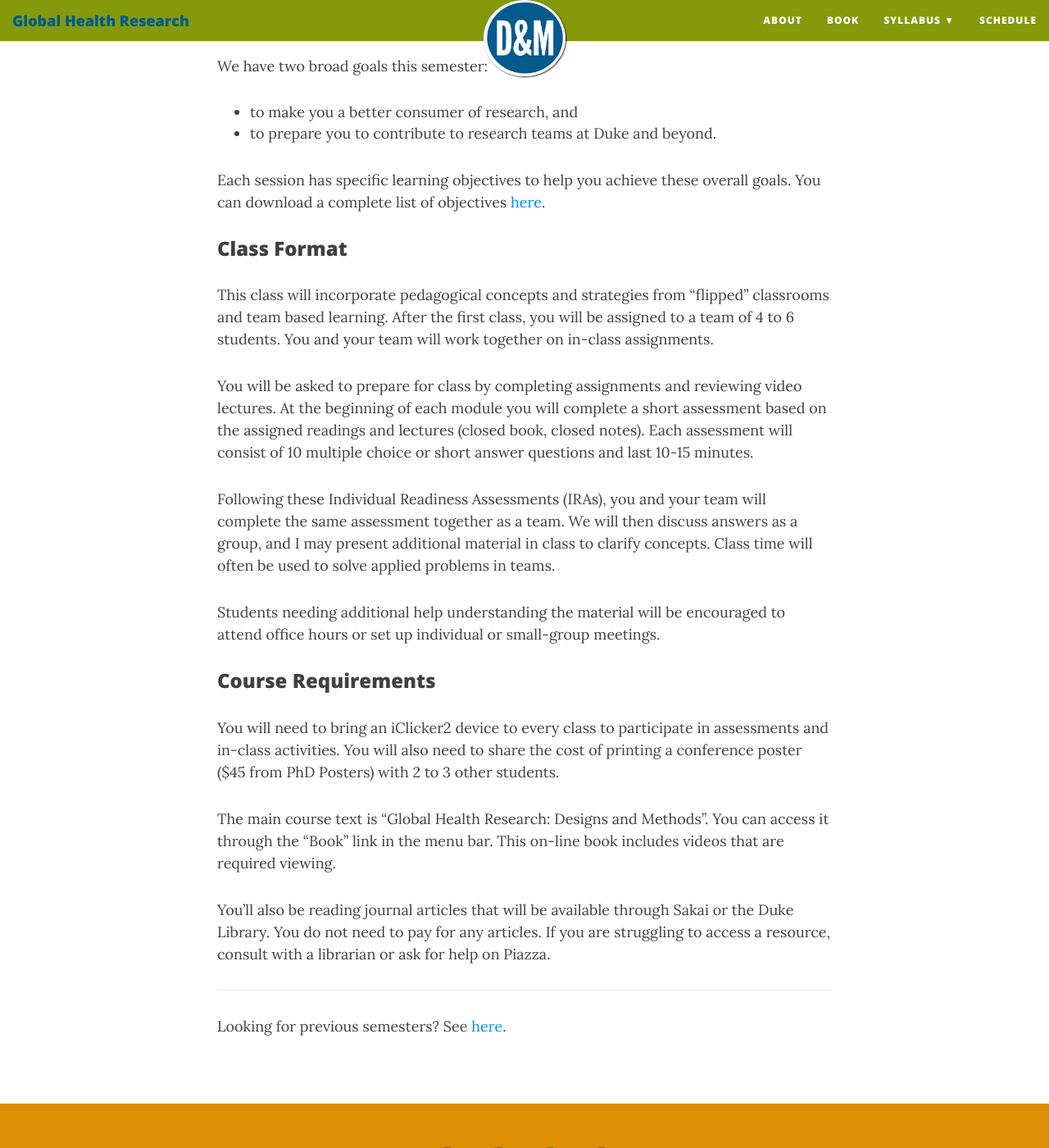
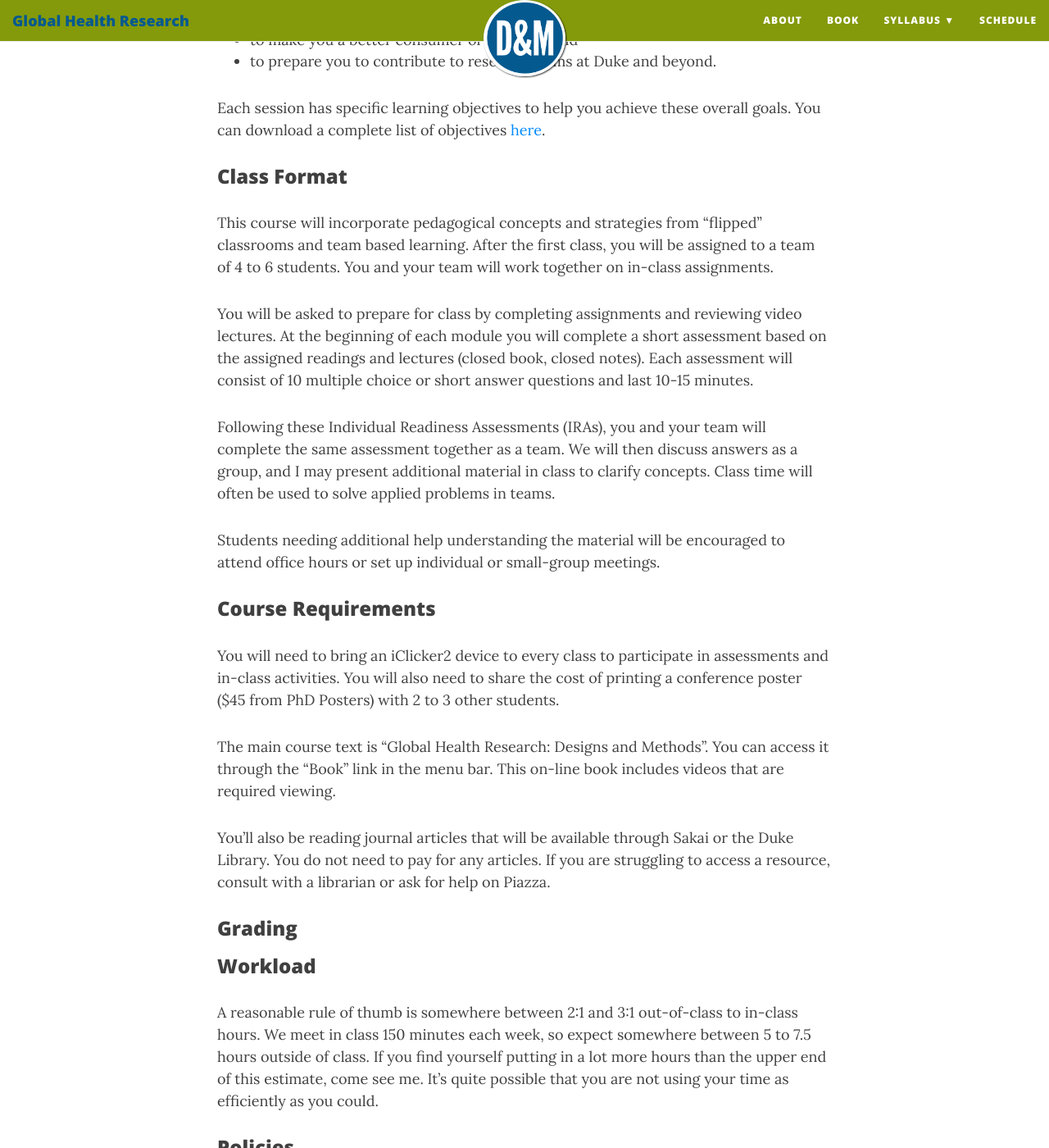
Before and after one commit to ericpgreen/ghr, a Jekyll site: the page built from 702.md, in a window 1280 px wide and 1400 px high, scrolled down 1034 px. Shown: the whole window at 82% size. Built offline with Jekyll 4.4.1, drawn with Linux system fonts in a browser that asks for light colours; nearby versions of some CDN libraries; some of the changed text lies outside the part shown.

```diff
--- a/702.md
+++ b/702.md
@@ -29,7 +25,7 @@ Each session has specific learning objectives to help you achieve these overall
 
 ### Class Format
 
-This class will incorporate pedagogical concepts and strategies from "flipped" classrooms and team based learning. After the first class, you will be assigned to a team of 4 to 6 students. You and your team will work together on in-class assignments.
+This course will incorporate pedagogical concepts and strategies from "flipped" classrooms and team based learning. After the first class, you will be assigned to a team of 4 to 6 students. You and your team will work together on in-class assignments.
 
 You will be asked to prepare for class by completing assignments and reviewing video lectures. At the beginning of each module you will complete a short assessment based on the assigned readings and lectures (closed book, closed notes). Each assessment will consist of 10 multiple choice or short answer questions and last 10-15 minutes.
 
@@ -45,6 +41,19 @@ The main course text is "Global Health Research: Designs and Methods". You can a
 
 You'll also be reading journal articles that will be available through Sakai or the Duke Library. You do not need to pay for any articles. If you are struggling to access a resource, consult with a librarian or ask for help on Piazza.
 
+### Grading
+
+
+### Workload
+
+A reasonable rule of thumb is somewhere between 2:1 and 3:1 out-of-class to in-class hours. We meet in class 150 minutes each week, so expect somewhere between 5 to 7.5 hours outside of class. If you find yourself putting in a lot more hours than the upper end of this estimate, come see me. It's quite possible that you are not using your time as efficiently as you could.
+
+### Policies
+
+* Students should abide by the Duke Community Standard at all times. If a questionable circumstance arises, do not hesitate to seek my guidance (before is always better than after).
+
+* Any student with a documented disability needing academic adjustments or accommodations should speak with me during the first two weeks of class. All discussions will remain confidential. Students with disabilities will also need to contact the Student Disability Access Office.
+
 * * *
 
 Looking for previous semesters? See [here](https://drive.google.com/open?id=0Bxn_jkXZ1lxuY3JOZXZjcDNsQ2M).
```
Also changed, not shown: other parts of 702.md (+0 -4 lines).
